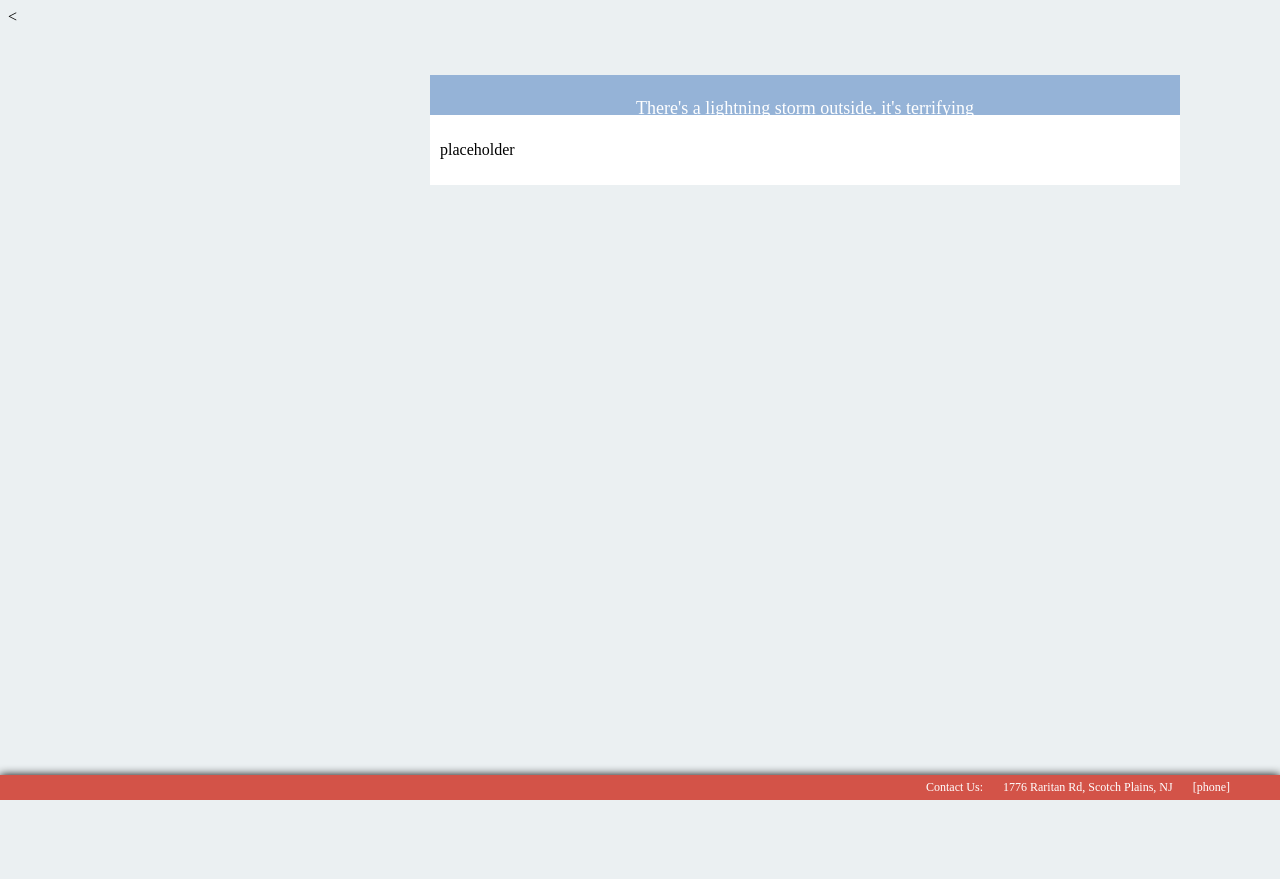
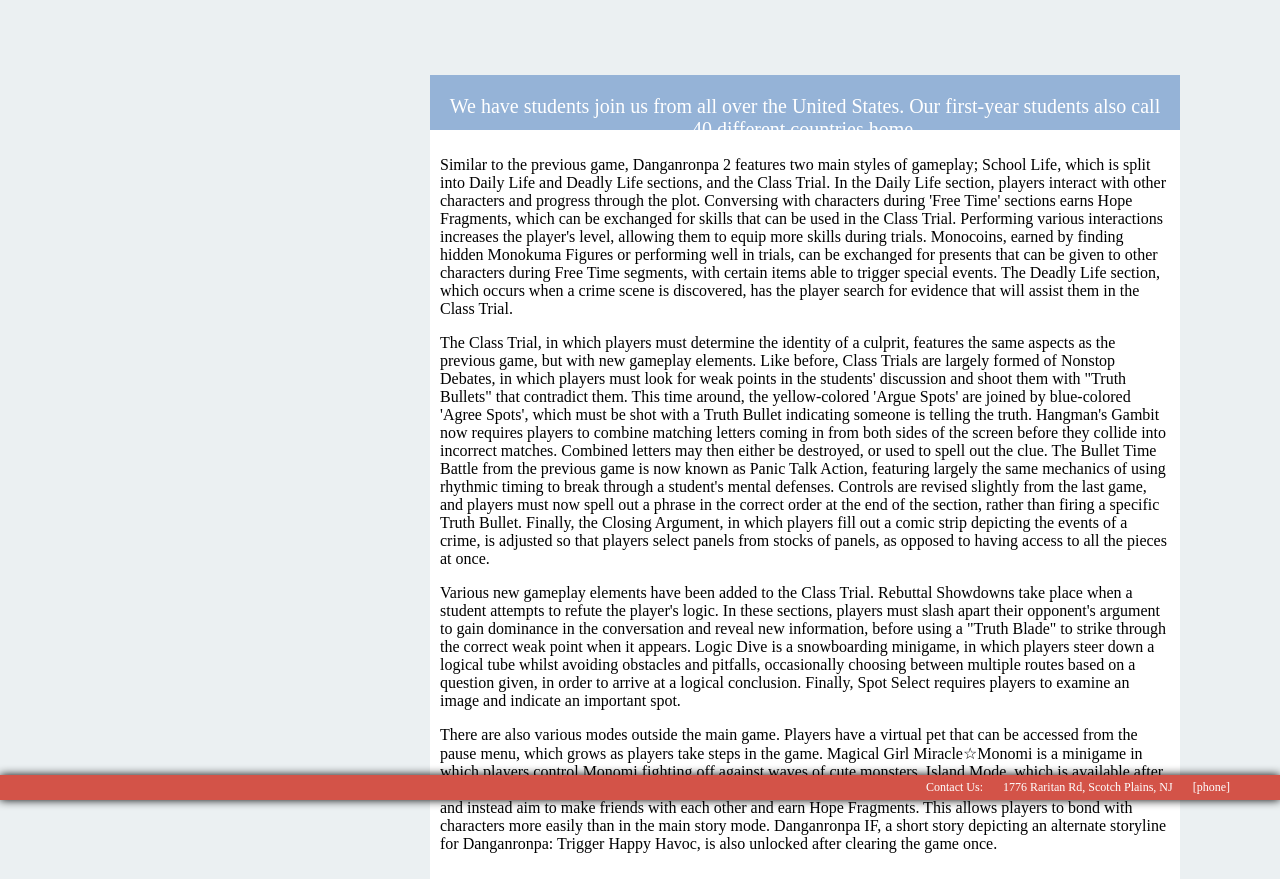
Before and after one commit to hackuc/makerspace, a PHP site: page /homepage.html in a window 1280 px wide. Before the commit the page ends 800 px from the top, so only its background shows below. Run offline with PHP 8.4, Linux system fonts and the light colour scheme.

Commit message:
need to be able to get multiple "posts" on a page

```diff
--- a/homepage.html
+++ b/homepage.html
@@ -6,8 +6,15 @@
 </script>
 </head>
 <body>
-<<div class ="topborder"><p class="header">There's a lightning storm outside. it's terrifying</p></div>
-<div class = "rcolumn"><p>placeholder</p></div>
+<div class ="topborder"><p class="header">We have students join us from all over the United States. Our first-year students also call 40 different countries home.</p></div>
+<div class = "rcolumn"><p>Similar to the previous game, Danganronpa 2 features two main styles of gameplay; School Life, which is split into Daily Life and Deadly Life sections, and the Class Trial. In the Daily Life section, players interact with other characters and progress through the plot. Conversing with characters during 'Free Time' sections earns Hope Fragments, which can be exchanged for skills that can be used in the Class Trial. Performing various interactions increases the player's level, allowing them to equip more skills during trials. Monocoins, earned by finding hidden Monokuma Figures or performing well in trials, can be exchanged for presents that can be given to other characters during Free Time segments, with certain items able to trigger special events. The Deadly Life section, which occurs when a crime scene is discovered, has the player search for evidence that will assist them in the Class Trial.</p>
+
+<p>The Class Trial, in which players must determine the identity of a culprit, features the same aspects as the previous game, but with new gameplay elements. Like before, Class Trials are largely formed of Nonstop Debates, in which players must look for weak points in the students' discussion and shoot them with "Truth Bullets" that contradict them. This time around, the yellow-colored 'Argue Spots' are joined by blue-colored 'Agree Spots', which must be shot with a Truth Bullet indicating someone is telling the truth. Hangman's Gambit now requires players to combine matching letters coming in from both sides of the screen before they collide into incorrect matches. Combined letters may then either be destroyed, or used to spell out the clue. The Bullet Time Battle from the previous game is now known as Panic Talk Action, featuring largely the same mechanics of using rhythmic timing to break through a student's mental defenses. Controls are revised slightly from the last game, and players must now spell out a phrase in the correct order at the end of the section, rather than firing a specific Truth Bullet. Finally, the Closing Argument, in which players fill out a comic strip depicting the events of a crime, is adjusted so that players select panels from stocks of panels, as opposed to having access to all the pieces at once.</p>
+
+<p>Various new gameplay elements have been added to the Class Trial. Rebuttal Showdowns take place when a student attempts to refute the player's logic. In these sections, players must slash apart their opponent's argument to gain dominance in the conversation and reveal new information, before using a "Truth Blade" to strike through the correct weak point when it appears. Logic Dive is a snowboarding minigame, in which players steer down a logical tube whilst avoiding obstacles and pitfalls, occasionally choosing between multiple routes based on a question given, in order to arrive at a logical conclusion. Finally, Spot Select requires players to examine an image and indicate an important spot.</p>
+
+<p>There are also various modes outside the main game. Players have a virtual pet that can be accessed from the pause menu, which grows as players take steps in the game. Magical Girl Miracle☆Monomi is a minigame in which players control Monomi fighting off against waves of cute monsters. Island Mode, which is available after clearing the game once, is an alternate mode where the students are not subjected to Monokuma's killing game and instead aim to make friends with each other and earn Hope Fragments. This allows players to bond with characters more easily than in the main story mode. Danganronpa IF, a short story depicting an alternate storyline for Danganronpa: Trigger Happy Havoc, is also unlocked after clearing the game once.</p></div>
+
 <nav>
 	<div class="nav" style="width:70%"></div>
 	<div class="nav">Contact Us:</div>
--- a/template.css
+++ b/template.css
@@ -9,7 +9,7 @@
 	text-align: center;
 	font-family: 'FiraSans';
 	color: white;
-	font-size: 18px;
+	font-size: 20px;
 }
 nav{
 	bottom:0px;
@@ -31,21 +31,21 @@
 .topborder{
 	position: absolute;
 	top: 75px;
+	background: #95B3D7;
 	display: inline;
-	background: #95B3D7;
 	right: 100px;
 	width: 730px;
 	height: 30px;
-	padding: 5px 10px 5px 10px;
-	margin: 0px;
-
+	padding: 0px 10px 30px 10px;
+	margin-bottom: 0px;
 }
 .rcolumn{
 	position: absolute;
-	top: 115px;
+	top: 130px;
 	background:#ffffff;
 	right: 100px;
 	width: 730px;
 	padding: 10px 10px 10px 10px;
-	margin: 0px;
+	margin-top: 0px;
+	margin-bottom: 10px;
 }
```
